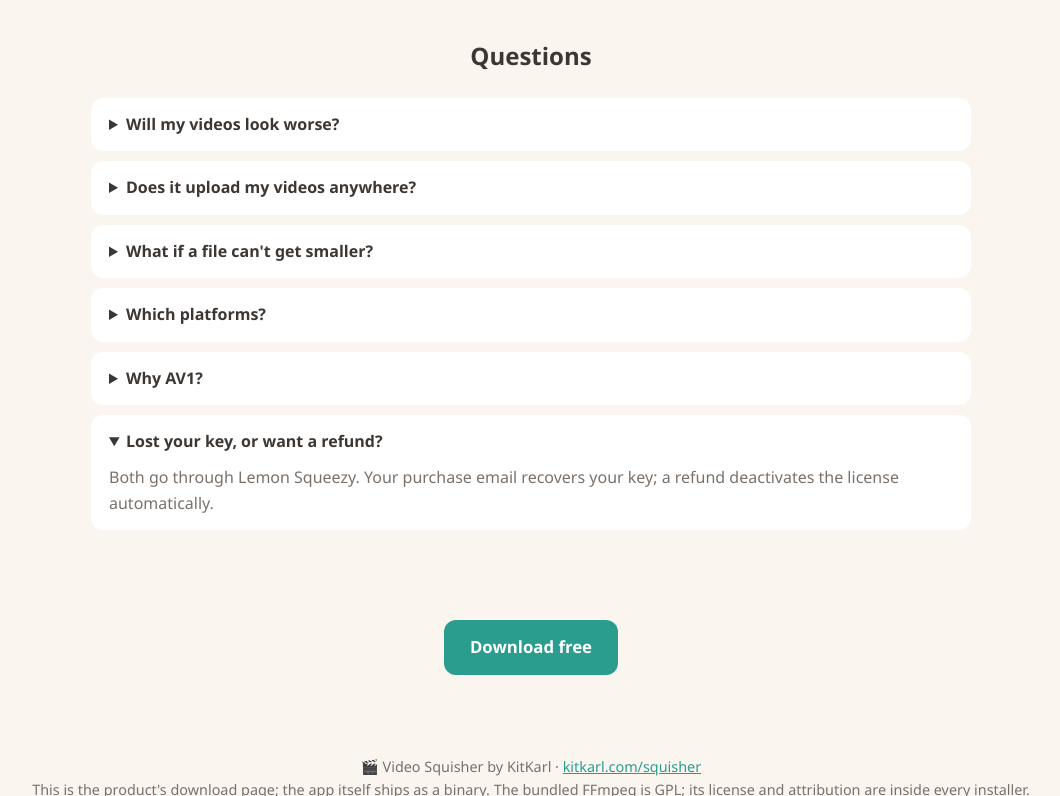
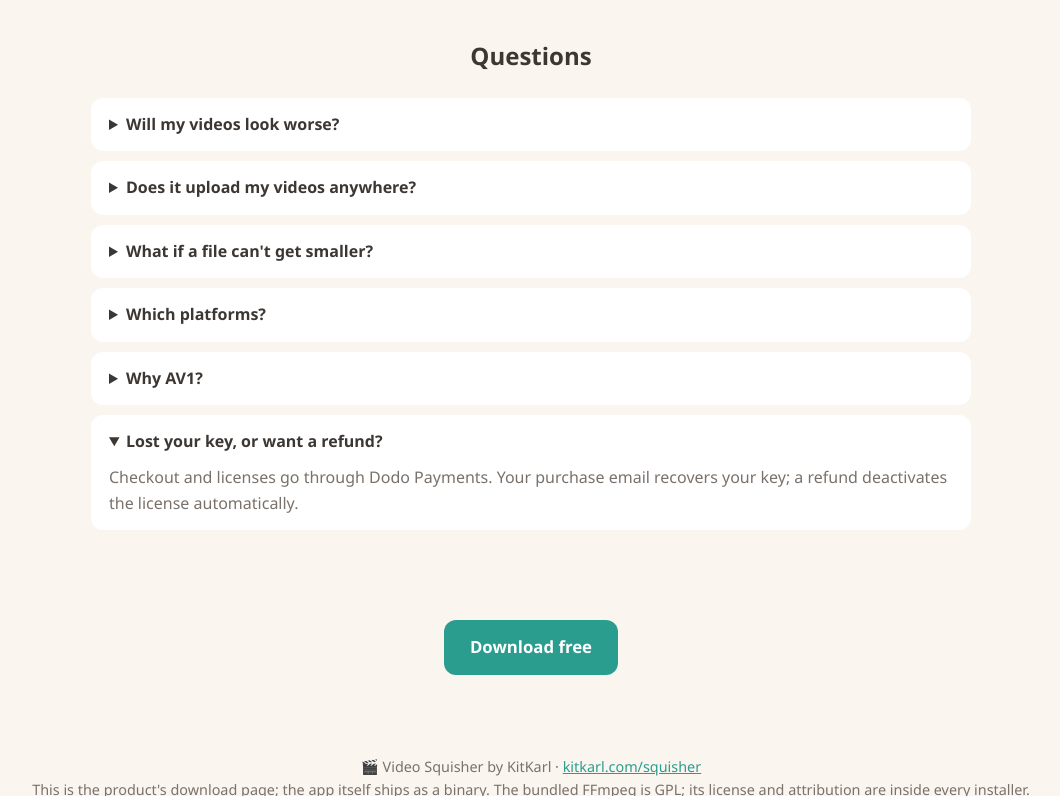
Before and after one commit to KitKarl-git/videosquisher, a plain HTML site: page index.html in a window 1280 px wide. Both pictures are taken after a click on the heading "Lost your key, or want a refund?". Shown: the part 3655-4451 px from the top of the page, without its empty margins (109-1169 px from the left). Drawn offline with Linux system fonts and the light colour scheme.

Commit message:
buy links go to dodo now

```diff
--- a/index.html
+++ b/index.html
@@ -84,7 +84,7 @@
   still looks that way.</p>
   <div class="cta-row">
     <a class="btn btn-primary" href="https://download.kitkarl.com">Download free</a>
-    <a class="btn btn-ghost" href="https://kitkarl.lemonsqueezy.com/checkout/buy/99a17a98-c707-4a5f-9811-222b1df0206b">Buy Pro - $29.99 once</a>
+    <a class="btn btn-ghost" href="https://checkout.dodopayments.com/buy/pdt_0NrlBmNPzEkEwKfJWODT3">Buy Pro - $29.99 once</a>
   </div>
   <p class="fineprint">Free does 5 videos a day, forever, no account. Windows · macOS · Linux.</p>
 </header>
@@ -184,8 +184,9 @@
     to play the file, flip the "more compatible" switch and it uses HEVC
     instead.</p></details>
   <details><summary>Lost your key, or want a refund?</summary>
-    <p>Both go through Lemon Squeezy. Your purchase email recovers your
-    key; a refund deactivates the license automatically.</p></details>
+    <p>Checkout and licenses go through Dodo Payments. Your purchase
+    email recovers your key; a refund deactivates the license
+    automatically.</p></details>
 </section>
 
 <section style="text-align:center">
```
